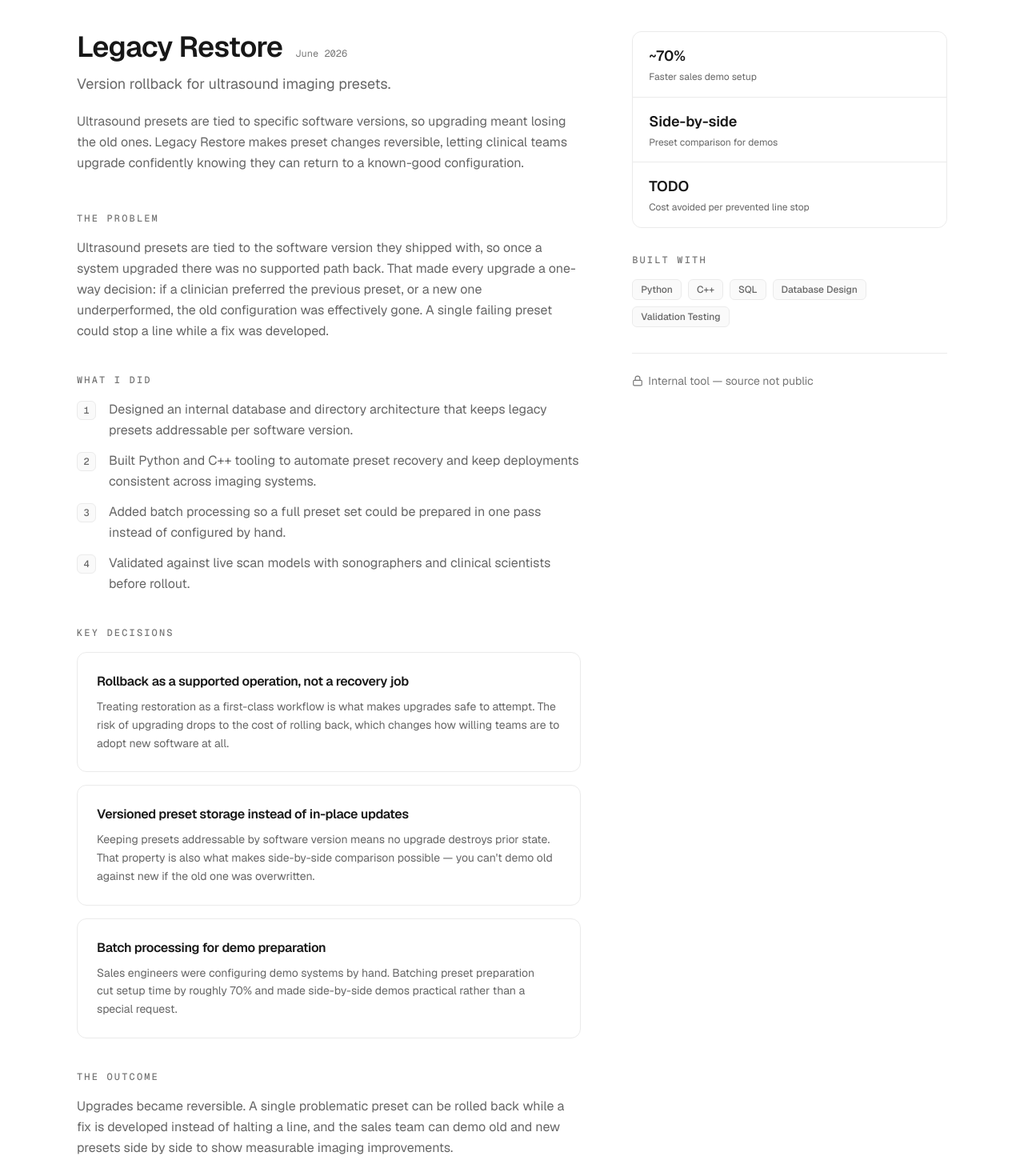
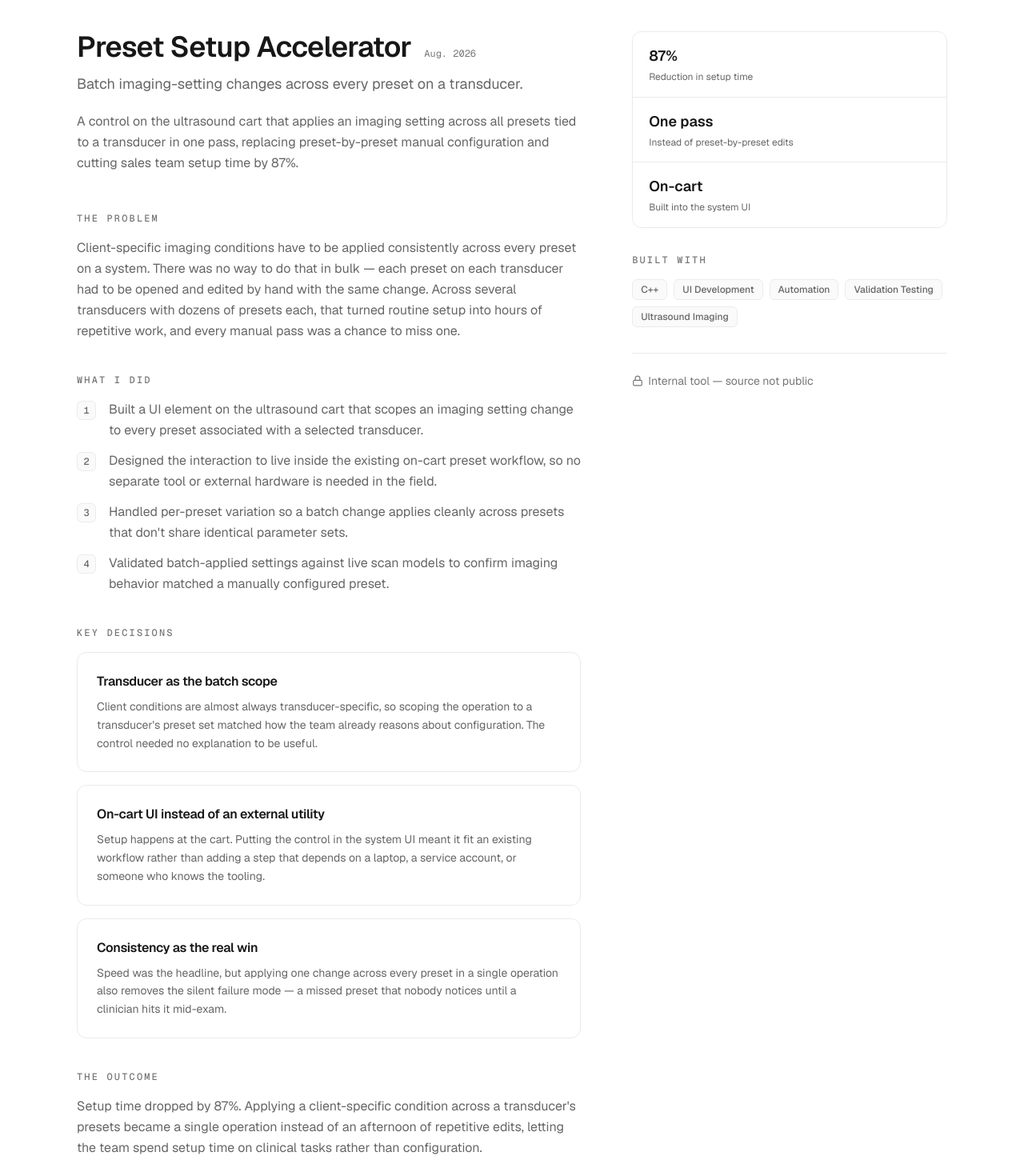
Before and after one commit to ujenniee/jennieung.github.io, a Next.js app: page /projects in a window 1280 px wide. Shown: the part 360-1830 px from the top of the page at 80% size. Built offline with nearby package versions, Linux system fonts and the light colour scheme.

Commit message:
Add Preset Setup Accelerator project

```diff
--- a/components/sections/featured-projects.tsx
+++ b/components/sections/featured-projects.tsx
@@ -19,7 +19,7 @@ export function FeaturedProjects() {
         </Reveal>
       </div>
 
-      <RevealGroup className="mt-12 grid gap-6 lg:grid-cols-3">
+      <RevealGroup className="mt-12 grid gap-6 lg:grid-cols-2">
         {featuredProjects.map((project) => (
           <RevealItem key={project.slug} className="h-full">
             <ProjectCard project={project} />
--- a/data/projects.ts
+++ b/data/projects.ts
@@ -1,6 +1,49 @@
 import type { Project } from "@/lib/types";
 
 export const projects: Project[] = [
+  {
+    slug: "preset-setup-accelerator",
+    title: "Preset Setup Accelerator",
+    tagline: "Batch imaging-setting changes across every preset on a transducer.",
+    description:
+      "A control on the ultrasound cart that applies an imaging setting across all presets tied to a transducer in one pass, replacing preset-by-preset manual configuration and cutting sales team setup time by 87%.",
+    date: "Aug. 2026",
+    featured: true,
+    proprietary: true,
+    outcomes: [
+      { metric: "87%", label: "Reduction in setup time" },
+      { metric: "One pass", label: "Instead of preset-by-preset edits" },
+      { metric: "On-cart", label: "Built into the system UI" },
+    ],
+    stack: ["C++", "UI Development", "Automation", "Validation Testing", "Ultrasound Imaging"],
+    links: {},
+    caseStudy: {
+      problem:
+        "Client-specific imaging conditions have to be applied consistently across every preset on a system. There was no way to do that in bulk — each preset on each transducer had to be opened and edited by hand with the same change. Across several transducers with dozens of presets each, that turned routine setup into hours of repetitive work, and every manual pass was a chance to miss one.",
+      approach: [
+        "Built a UI element on the ultrasound cart that scopes an imaging setting change to every preset associated with a selected transducer.",
+        "Designed the interaction to live inside the existing on-cart preset workflow, so no separate tool or external hardware is needed in the field.",
+        "Handled per-preset variation so a batch change applies cleanly across presets that don't share identical parameter sets.",
+        "Validated batch-applied settings against live scan models to confirm imaging behavior matched a manually configured preset.",
+      ],
+      decisions: [
+        {
+          title: "Transducer as the batch scope",
+          body: "Client conditions are almost always transducer-specific, so scoping the operation to a transducer's preset set matched how the team already reasons about configuration. The control needed no explanation to be useful.",
+        },
+        {
+          title: "On-cart UI instead of an external utility",
+          body: "Setup happens at the cart. Putting the control in the system UI meant it fit an existing workflow rather than adding a step that depends on a laptop, a service account, or someone who knows the tooling.",
+        },
+        {
+          title: "Consistency as the real win",
+          body: "Speed was the headline, but applying one change across every preset in a single operation also removes the silent failure mode — a missed preset that nobody notices until a clinician hits it mid-exam.",
+        },
+      ],
+      result:
+        "Setup time dropped by 87%. Applying a client-specific condition across a transducer's presets became a single operation instead of an afternoon of repetitive edits, letting the team spend setup time on clinical tasks rather than configuration.",
+    },
+  },
   {
     slug: "legacy-restore",
     title: "Legacy Restore",
@@ -13,8 +56,7 @@ export const projects: Project[] = [
     outcomes: [
       { metric: "~70%", label: "Faster sales demo setup" },
       { metric: "Side-by-side", label: "Preset comparison for demos" },
-      // TODO: add your estimated cost-avoidance figure per prevented line stop.
-      { metric: "TODO", label: "Cost avoided per prevented line stop" },
+      { metric: "Reversible", label: "Upgrades across software versions" },
     ],
     stack: ["Python", "C++", "SQL", "Database Design", "Validation Testing"],
     links: {},
```
